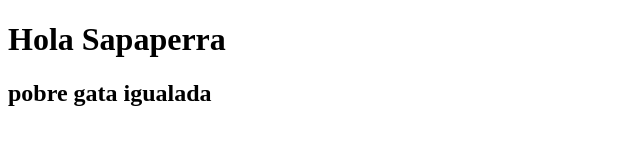
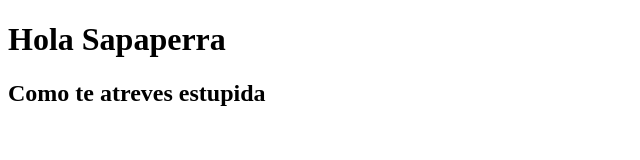
Before and after one commit to Dionel95/aprendiendo-git, a plain HTML site: page index.html in a window 1280 px wide. Shown: the whole page, without its empty margins (0-640 px from the left). Drawn offline with Linux system fonts and the light colour scheme.

Commit message:
Update index.html

```diff
--- a/index.html
+++ b/index.html
@@ -7,6 +7,6 @@
 </head>
 <body>
     <h1>Hola Sapaperra</h1>
-    <h2>pobre gata igualada</h2>
+    <h2>Como te atreves estupida</h2>
 </body>
 </html>
```
